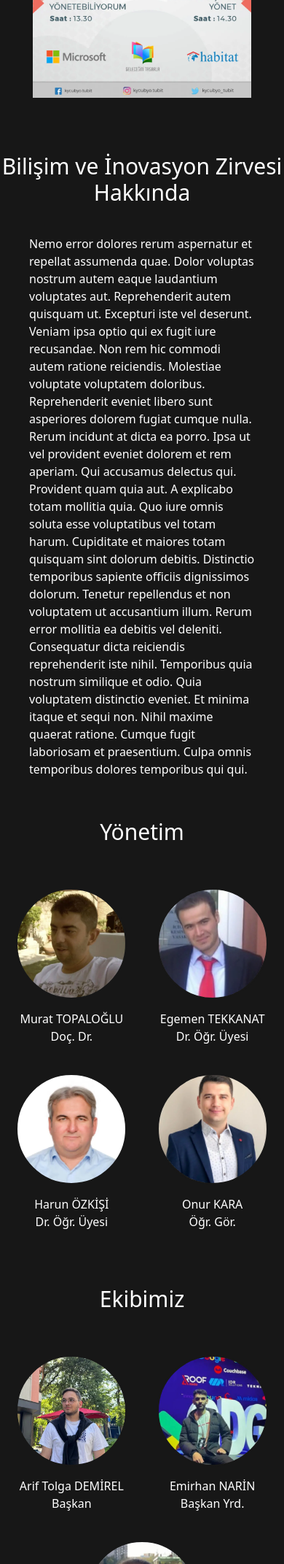
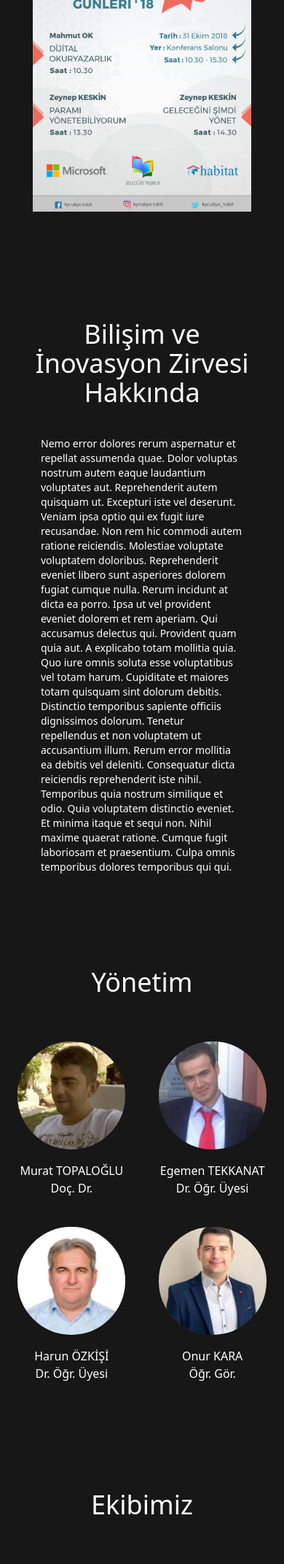
Before and after one commit to EnesPINAR/Biz24, a Django app: page / in a window 390 px wide. Shown: the part 4000-6143 px from the top of the page at 73% size. Run offline with Django 5.2, Linux system fonts and the light colour scheme; some web fonts are replaced.

Commit message:
Adjusted spacing, font sizes and responsive elements

```diff
--- a/main/static/css/styles.css
+++ b/main/static/css/styles.css
@@ -630,11 +630,11 @@ img {
     2.25rem !important;
 }
 
-.my-14 {
+.my-32 {
     margin-top:
-    3.5rem !important;
+    8rem !important;
     margin-bottom:
-    3.5rem !important;
+    8rem !important;
 }
 
 .mb-10 {
@@ -912,6 +912,11 @@ img {
 .w-screen {
     width:
     100vw !important;
+}
+
+.max-w-\[150px\] {
+    max-width:
+    150px !important;
 }
 
 .shrink-0 {
@@ -1202,6 +1207,13 @@ img {
     1.5rem !important;
 }
 
+.px-14 {
+    padding-left:
+    3.5rem !important;
+    padding-right:
+    3.5rem !important;
+}
+
 .pb-10 {
     padding-bottom:
     2.5rem !important;
--- a/main/templates/index.html
+++ b/main/templates/index.html
@@ -131,8 +131,8 @@
           <svg class="h-auto w-9" width="114.42" height="61.12" viewBox="0 0 30.27 16.17" xml:space="preserve" xmlns="http://www.w3.org/2000/svg"><path style="fill:none;stroke:#fff;stroke-width:2;stroke-linecap:round;stroke-linejoin:round;stroke-dasharray:none;stroke-opacity:1" d="m92.12 151.59 14.1 13.98 14.17-14.17" transform="translate(-91.12 -150.4)"/></svg>
       </a>
     </section>
-    <section class="my-14" id="announcements">
-      <h1 class="pb-10 text-3xl text-center md:text-4xl">Duyurular</h1>
+    <section class="my-32" id="announcements">
+      <h1 class="pb-10 text-4xl text-center md:text-5xl">Duyurular</h1>
       <div class="relative w-full" data-carousel="slide">
           <div class="relative h-56 overflow-hidden rounded-lg md:h-96">
               <div class="hidden duration-700 ease-in-out" data-carousel-item="active">
@@ -176,8 +176,8 @@
           </button>
       </div>
     </section>
-    <section class="my-14" id="oldevents">
-      <h1 class="px-10 pb-10 text-3xl text-center md:text-4xl text-wrap md:px-0">Önceki Etkinliklerimizden</h1>
+    <section class="my-32" id="oldevents">
+      <h1 class="px-10 pb-10 text-4xl text-center md:text-5xl text-wrap md:px-0">Önceki Etkinliklerimizden</h1>
       <div class="flex flex-wrap items-center justify-evenly">
         <div class="m-5 xl:basis-[350px] lg:transition lg:ease-in lg:delay-200 lg:hover:scale-125">
             <img src="{% static 'img/old-events/biz15.webp' %}" alt="Bilişim ve İnovasyon Zirvesi 2015" class="w-[300px]">
@@ -199,67 +199,67 @@
         </div>
       </div>
     </section>
-    <section class="my-14" id="about">
-      <h1 class="pb-10 text-3xl text-center md:text-4xl">Bilişim ve İnovasyon Zirvesi Hakkında</h1>
-      <p class="px-10 md:px-16">Nemo error dolores rerum aspernatur et repellat assumenda quae.  Dolor voluptas nostrum autem eaque laudantium voluptates aut.  Reprehenderit autem quisquam ut. Excepturi iste vel deserunt. Veniam  ipsa optio qui ex fugit iure recusandae. Non rem hic commodi autem  ratione reiciendis.
+    <section class="my-32" id="about">
+      <h1 class="px-10 pb-10 text-4xl text-center md:text-5xl text-wrap">Bilişim ve İnovasyon Zirvesi Hakkında</h1>
+      <p class="text-sm lg:text-xl px-14 md:px-20">Nemo error dolores rerum aspernatur et repellat assumenda quae.  Dolor voluptas nostrum autem eaque laudantium voluptates aut.  Reprehenderit autem quisquam ut. Excepturi iste vel deserunt. Veniam  ipsa optio qui ex fugit iure recusandae. Non rem hic commodi autem  ratione reiciendis.
 Molestiae voluptate voluptatem doloribus. Reprehenderit eveniet  libero sunt asperiores dolorem fugiat cumque nulla. Rerum incidunt at  dicta ea porro. Ipsa ut vel provident eveniet dolorem et rem aperiam.
 Qui accusamus delectus qui. Provident quam quia aut. A  explicabo totam mollitia quia. Quo iure omnis soluta esse voluptatibus  vel totam harum. Cupiditate et maiores totam quisquam sint dolorum  debitis.
 Distinctio temporibus sapiente officiis dignissimos dolorum.  Tenetur repellendus et non voluptatem ut accusantium illum. Rerum error  mollitia ea debitis vel deleniti. Consequatur dicta reiciendis  reprehenderit iste nihil. Temporibus quia nostrum similique et odio.  Quia voluptatem distinctio eveniet.
 Et minima itaque et sequi non. Nihil maxime quaerat ratione.  Cumque fugit laboriosam et praesentium. Culpa omnis temporibus dolores  temporibus qui qui.
       </p>
     </section>
-    <section class="my-14" id="ourteam">
-      <h1 class="px-10 pb-10 text-3xl text-center md:text-4xl md:px-0">Yönetim</h1>
+    <section class="my-32">
+      <h1 class="px-10 pb-10 text-4xl text-center md:text-5xl md:px-0">Yönetim</h1>
       <div class="flex flex-wrap items-center justify-evenly">
-        <div class="m-5">
+        <div class="m-5 md:m-10">
             <img src="{% static 'img/people/murat_topaloglu.webp' %}" alt="Murat TOPALOĞLU" class="w-[150px] h-[150px] rounded-full mb-4 outline outline-neutral-900 outline-width-4 outline-offset-[-1px]">
-            <p class="text-center">Murat TOPALOĞLU<br/>Doç. Dr.</p>
+            <p class="text-center max-w-[150px]">Murat TOPALOĞLU<br/>Doç. Dr.</p>
         </div>
-        <div class="m-5">
+        <div class="m-5 md:m-10">
             <img src="{% static 'img/people/egemen_tekkanat.webp' %}" alt="Egemen TEKKANAT" class="w-[150px] h-[150px] rounded-full mb-4 outline outline-neutral-900 outline-width-4 outline-offset-[-1px]">
-            <p class="text-center">Egemen TEKKANAT<br/>Dr. Öğr. Üyesi</p>
+            <p class="text-center max-w-[150px]">Egemen TEKKANAT<br/>Dr. Öğr. Üyesi</p>
         </div>
-        <div class="m-5">
+        <div class="m-5 md:m-10">
             <img src="{% static 'img/people/harun_ozkisi.webp' %}" alt="Harun ÖZKİŞİ" class="w-[150px] h-[150px] rounded-full mb-4 outline outline-neutral-900 outline-width-4 outline-offset-[-1px]">
-            <p class="text-center">Harun ÖZKİŞİ<br/>Dr. Öğr. Üyesi</p>
+            <p class="text-center max-w-[150px]">Harun ÖZKİŞİ<br/>Dr. Öğr. Üyesi</p>
         </div>
-          <div class="m-5">
+        <div class="m-5 md:m-10">
             <img src="{% static 'img/people/onur_kara.webp' %}" alt="Onur KARA" class="w-[150px] h-[150px] rounded-full mb-4 outline outline-neutral-900 outline-width-4 outline-offset-[-1px]">
-            <p class="text-center">Onur KARA<br/>Öğr. Gör.</p>
+            <p class="text-center max-w-[150px]">Onur KARA<br/>Öğr. Gör.</p>
         </div>
       </div>
     </section>
-    <section class="my-14">
-      <h1 class="px-10 pb-10 text-3xl text-center md:text-4xl md:px-0">Ekibimiz</h1>
+    <section class="my-32" id="ourteam">
+      <h1 class="px-10 pb-10 text-4xl text-center md:text-5xl md:px-0">Ekibimiz</h1>
       <div class="flex flex-wrap items-center justify-evenly">
-        <div class="m-5">
+        <div class="m-5 md:m-10">
             <img src="{% static 'img/people/arif_tolga_demirel.webp' %}" alt="Arif Tolga DEMİREL" class="w-[150px] h-[150px] rounded-full mb-4 outline outline-neutral-900 outline-width-4 outline-offset-[-1px]">
-            <p class="text-center">Arif Tolga DEMİREL<br/>Başkan</p>
+            <p class="text-center max-w-[150px]">Arif Tolga DEMİREL<br/>Başkan</p>
         </div>
-        <div class="m-5">
+        <div class="m-5 md:m-10">
             <img src="{% static 'img/people/emirhan_narin.webp' %}" alt="Emirhan NARİN" class="w-[150px] h-[150px] rounded-full mb-4 outline outline-neutral-900 outline-width-4 outline-offset-[-1px]">
-            <p class="text-center">Emirhan NARİN<br/>Başkan Yrd.</p>
+            <p class="text-center max-w-[150px]">Emirhan NARİN<br/>Başkan Yrd.</p>
         </div>
-        <div class="m-5">
+        <div class="m-5 md:m-10">
             <img src="{% static 'img/people/caner_yildiz.webp' %}" alt="Caner YILDIZ" class="w-[150px] h-[150px] rounded-full mb-4 outline outline-neutral-900 outline-width-4 outline-offset-[-1px]">
-            <p class="text-center">Caner YILDIZ<br/>İletişim Başkanı</p>
+            <p class="text-center max-w-[150px]">Caner YILDIZ<br/>İletişim Başkanı</p>
         </div>
-        <div class="m-5">
+        <div class="m-5 md:m-10">
             <img src="{% static 'img/people/enes_pinar.webp' %}" alt="Enes PINAR" class="w-[150px] h-[150px] rounded-full mb-4 outline outline-neutral-900 outline-width-4 outline-offset-[-1px]">
-            <p class="text-center">Enes PINAR<br/>BST Akademi Başkanı</p>
+            <p class="text-center max-w-[150px]">Enes PINAR<br/>BST Akademi Başkanı</p>
         </div>
-        <div class="m-5">
+        <div class="m-5 md:m-10">
             <img src="{% static 'img/people/kaan.webp' %}" alt="kaan" class="w-[150px] h-[150px] rounded-full mb-4 outline outline-neutral-900 outline-width-4 outline-offset-[-1px]">
-            <p class="text-center">Kaan <br/>Sosyal Medya</p>
+            <p class="text-center max-w-[150px]">Kaan <br/>Sosyal Medya</p>
         </div>
-        <div class="m-5">
+        <div class="m-5 md:m-10">
             <img src="{% static 'img/people/mehti_boz.webp' %}" alt="Mehti BOZ" class="w-[150px] h-[150px] rounded-full mb-4 outline outline-neutral-900 outline-width-4 outline-offset-[-1px]">
-            <p class="text-center">Mehti BOZ<br/>Sunucu</p>
+            <p class="text-center max-w-[150px]">Mehti BOZ<br/>Sunucu</p>
         </div>
       </div>
     </section>
     <section class="mb-20 mt-14" id="sponsors">
-      <h1 class="px-10 pb-10 text-3xl text-center md:text-4xl md:px-0">Sponsorlar</h1>
+      <h1 class="px-10 pb-10 text-4xl text-center md:text-5xl md:px-0">Sponsorlar</h1>
         <div class="flex justify-center w-full">
             <h1 class="px-10 pb-10 text-2xl text-center text-transparent bg-gradient-to-r from-purple-500 via-pink-500 to-yellow-500 bg-clip-text md:text-3xl md:px-0 w-fit">Ana Sponsor</h1>
         </div>
```
Also changed, not shown: other parts of main/static/css/styles.css (+30 -30 lines).
